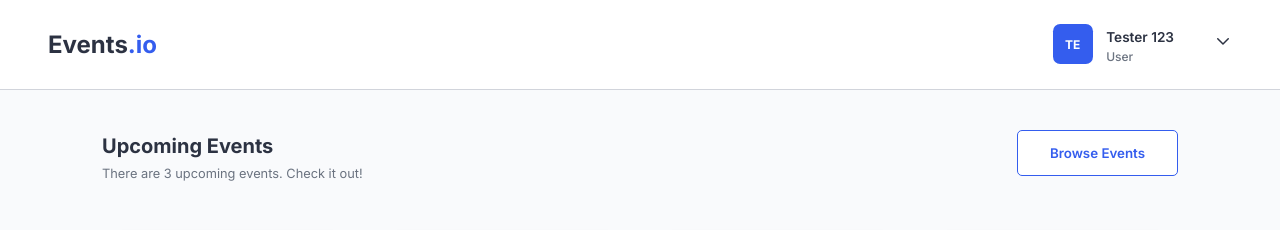
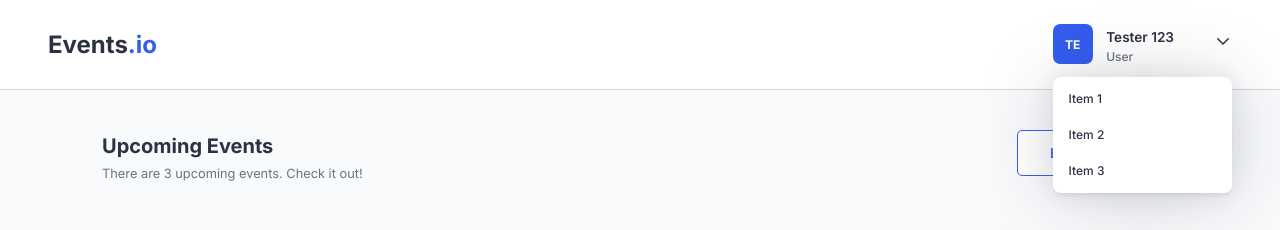
Before and after one commit to Erik3010/events.io, a React (Create React App) app: page / in a window 1280 px wide. Shown: the top 230 px of the page. Built offline with nearby package versions, Linux system fonts and the light colour scheme.

Commit message:
create dropdown ui

```diff
--- /dev/null
+++ b/src/components/Basic/Dropdown/BaseDropdown/BaseDropdown.js
@@ -0,0 +1,7 @@
+import styles from "components/Basic/Dropdown/BaseDropdown/BaseDropdown.module.scss";
+
+function BaseDropdown({ children }) {
+  return <div className={styles["dropdown-container"]}>{children} </div>;
+}
+
+export default BaseDropdown;
--- /dev/null
+++ b/src/components/Basic/Dropdown/BaseDropdown/BaseDropdown.module.scss
@@ -0,0 +1,3 @@
+.dropdown-container {
+  position: relative;
+}
--- /dev/null
+++ b/src/components/Basic/Dropdown/Dropdown.js
@@ -0,0 +1,9 @@
+import BaseDropdown from "components/Basic/Dropdown/BaseDropdown/BaseDropdown";
+import DropdownMenu from "components/Basic/Dropdown/DropdownMenu/DropdownMenu";
+import DropdownItem from "components/Basic/Dropdown/DropdownItem/DropdownItem";
+
+export default {
+  Base: BaseDropdown,
+  Menu: DropdownMenu,
+  Item: DropdownItem,
+};
--- /dev/null
+++ b/src/components/Basic/Dropdown/DropdownItem/DropdownItem.js
@@ -0,0 +1,7 @@
+import styles from "components/Basic/Dropdown/DropdownItem/DropdownItem.module.scss";
+
+function DropdownItem({ children }) {
+  return <div className={styles["dropdown-item"]}>{children}</div>;
+}
+
+export default DropdownItem;
--- /dev/null
+++ b/src/components/Basic/Dropdown/DropdownItem/DropdownItem.module.scss
@@ -0,0 +1,13 @@
+@import "scss/variables";
+
+.dropdown-item {
+  padding: 0.5rem 1rem;
+  font-size: 0.75rem;
+  font-weight: 500;
+  width: 100%;
+  text-align: left;
+  cursor: pointer;
+  &:hover {
+    background: $lightGray;
+  }
+}
--- /dev/null
+++ b/src/components/Basic/Dropdown/DropdownMenu/DropdownMenu.js
@@ -0,0 +1,7 @@
+import styles from "components/Basic/Dropdown/DropdownMenu/DropdownMenu.module.scss";
+
+function DropdownMenu({ children }) {
+  return <div className={styles["dropdown-menu"]}>{children}</div>;
+}
+
+export default DropdownMenu;
--- /dev/null
+++ b/src/components/Basic/Dropdown/DropdownMenu/DropdownMenu.module.scss
@@ -0,0 +1,12 @@
+@import "scss/variables";
+
+.dropdown-menu {
+  position: absolute;
+  box-shadow: 0 0 20px 4px rgba(154, 161, 177, 0.15), 0 4px 80px -8px rgba(36, 40, 47, 0.25),
+    0 4px 4px -2px rgba(91, 94, 105, 0.15);
+  background: $white;
+  width: 100%;
+  top: 125%;
+  border-radius: 0.5rem;
+  padding: 0.25rem 0;
+}
--- a/src/components/Basic/Header/Header.js
+++ b/src/components/Basic/Header/Header.js
@@ -1,6 +1,5 @@
 import styles from "components/Basic/Header/Header.module.scss";
 
-import { Link } from "react-router-dom";
 import HeaderProfile from "components/Basic/HeaderProfile/HeaderProfile";
 
 function Header() {
--- a/src/components/Basic/Header/Header.module.scss
+++ b/src/components/Basic/Header/Header.module.scss
@@ -8,4 +8,8 @@
   align-items: center;
   justify-content: space-between;
   border-bottom: 1px solid $border;
+  position: sticky;
+  top: 0;
+  background: $white;
+  z-index: 99;
 }
--- a/src/components/Basic/HeaderProfile/HeaderProfile.js
+++ b/src/components/Basic/HeaderProfile/HeaderProfile.js
@@ -3,8 +3,11 @@ import styles from "components/Basic/HeaderProfile/HeaderProfile.module.scss";
 import { Link } from "react-router-dom";
 import { ReactComponent as ChevronDown } from "assets/icons/chevron-down.svg";
 
+import Dropdown from "components/Basic/Dropdown/Dropdown";
+
 function HeaderProfile() {
   return (
+    <Dropdown.Base>
       <div className={styles["header-profile-container"]}>
         <div className={styles["header-profile"]}>
           <div className={styles["header-profile-initial"]}>TE</div>
@@ -19,6 +22,13 @@ function HeaderProfile() {
           <ChevronDown width={18} height={18} />
         </div>
       </div>
+
+      <Dropdown.Menu>
+        <Dropdown.Item>Item 1</Dropdown.Item>
+        <Dropdown.Item>Item 2</Dropdown.Item>
+        <Dropdown.Item>Item 3</Dropdown.Item>
+      </Dropdown.Menu>
+    </Dropdown.Base>
   );
 }
 
--- a/src/pages/Home/Home.js
+++ b/src/pages/Home/Home.js
@@ -12,7 +12,7 @@ function Home() {
         <div className="container">
           <HomeHeader />
           <div className={styles["event-container"]}>
-            {Array(10)
+            {Array(20)
               .fill()
               .map((item, index) => {
                 return <EventCard key={index} />;
--- a/src/scss/_variables.scss
+++ b/src/scss/_variables.scss
@@ -3,6 +3,7 @@ $primaryDark: #284ed6;
 // $primaryDark: #d62655;
 $secondary: #345dee;
 $dark: #18214d;
+$lightGray: #ececec;
 $gray: #adb5bd;
 $placeholder: #dee4eb;
 $white: #ffffff;
```
Lines whose indentation alone changed are shown as unchanged.
